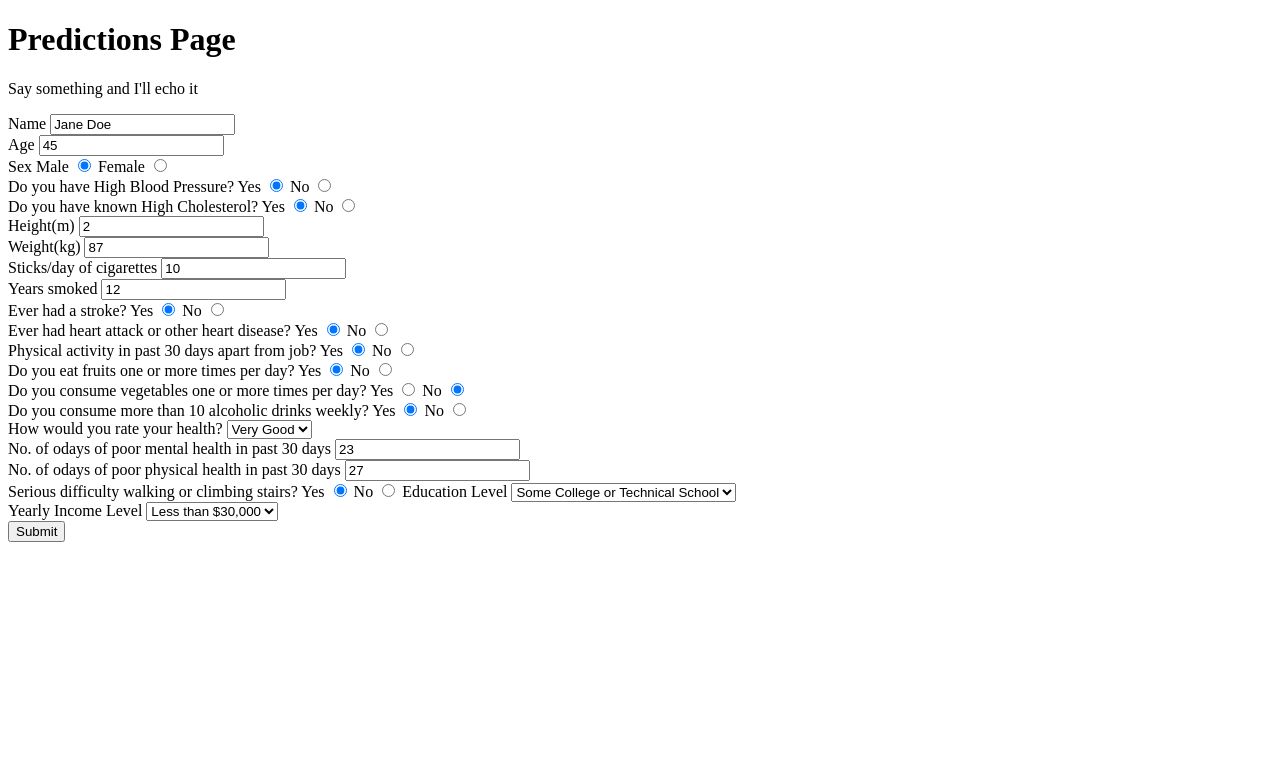
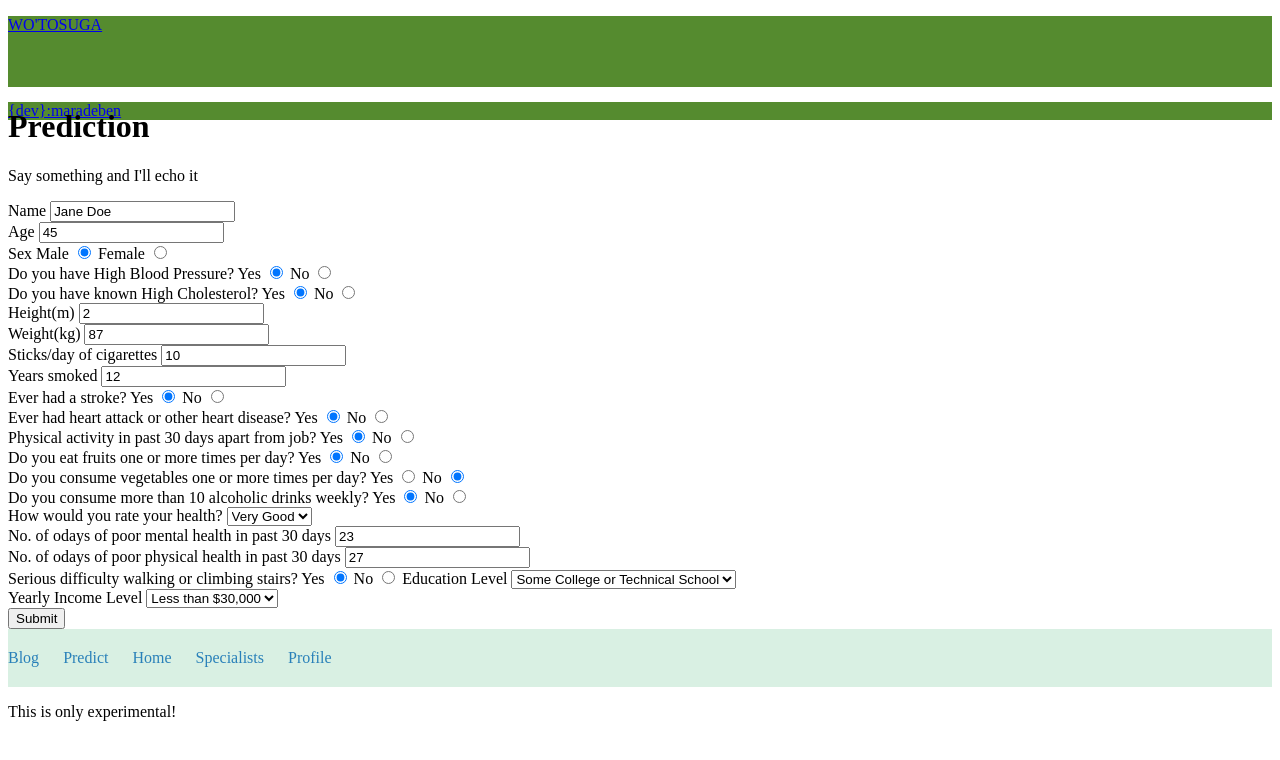
Before and after one commit to maradeben/wotosuga, a FastAPI app: page /predict in a window 1280 px wide. Shown: the top 760 px of the page. Run offline with FastAPI, Linux system fonts and the light colour scheme; parts of the project's set-up code (start-up, migrations or seed data) failed here and were passed over.

Commit message:
setup frontend

```diff
--- /dev/null
+++ b/frontend/static/styles/base.css
@@ -0,0 +1,39 @@
+header {
+    background: #2980b9;
+    height: 70px;
+    width: 100%;
+    border-bottom: 1px solid #558b2f;
+}
+
+header #logo {
+    background: #558b2f;
+    left: 20px;
+    height: 100%;
+}
+
+header #dev {
+    background: #558b2f;
+    right: 20px;
+    heigot: 100%;
+}
+
+.footer-menu {
+    background-color: #d9f0e3;
+    padding: 20px 0;
+}
+
+.footer-menu ul {
+    list-style: none;
+    margin: 0;
+    padding: 0;
+}
+
+.footer-menu ul li {
+    display: inline-block;
+    margin-right: 20px;
+}
+
+.footer-menu ul li a {
+    color: #2980b9;
+    text-decoration: none;
+}
--- /dev/null
+++ b/frontend/templates/blog.html
@@ -0,0 +1,5 @@
+{% extends "home.html" %}
+{% block title %}Wo'tosuga - Blog{% endblock %}
+{% block content %}
+<h1 class="page-title">Blog</h1>
+{% endblock %}
--- /dev/null
+++ b/frontend/templates/dev.html
@@ -0,0 +1,6 @@
+{% extends "home.html" %}
+{% block title %}Wo'tosuga - </dev>{% endblock %}
+{% block content %}
+<h1 class="page-title">Dev</h1>
+<p>maradeben</p>
+{% endblock %}
--- a/frontend/templates/home.html
+++ b/frontend/templates/home.html
@@ -1,13 +1,49 @@
 <!DOCTYPE html>
     <html lang="en">
+    <head>
         <meta charset="UTF-8">
-        <title>Wotosuga - Home</title>
+        <title>{% block title %}Wotosuga - Home{% endblock %}</title>
+
+        <link rel="stylesheet" type="text/css" href="../static/styles/base.css">
+    </head>
         <body>
             <header>
-                <p id='logo'>WO'TOSUGA</p>
-                <p id='dev'>maradeben</p>
-            <button onclick="location.href='/predict';">Go to Predictions</button>
+                <p id='logo'><a href="/">WO'TOSUGA</a></p>
+                <p id='dev'><a href="/dev">{dev}:maradeben</a></p>
+            </header>
             {% block content %}
+            <h1>Welcome to Wo'tosuga</h1>
+            <h3 id="tagline">Your personal AI diabetes assisstant<h3>
+              <button onclick="location.href='/predict';">Go to Predictions</button>
+              <div id="intro">
+                  <p>According to the World Health Organization (WHO), diabetes is a major public health problem. In 2021, an estimated 463 million adults (aged 18 years and older) had diabetes. This number is expected to rise to 642 million by 2040.</p>
+                  <p>There are a number of things that can be done to reduce the burden of diabetes. These include:</p>
+                  <ul>
+                      <li>Early diagnosis and treatment: Early diagnosis and treatment of diabetes can help to prevent complications.</li>
+                      <li>Prevention: There are a number of things that can be done to prevent diabetes, such as maintaining a healthy weight, being physically active, and eating a healthy diet.</li>
+                      <li>Improving access to care: People with diabetes need access to quality care, including medication, regular checkups, and education.</li>
+                      <li>Research: There is ongoing research into new treatments and prevention strategies for diabetes.</li>
+                  </ul>
+                  <p>AI will play a vital role in reducing this burden, and that is why Wo'tosuga is here. With this personal assisstant, you get:
+                  <ul>
+                      <li>A provisional diagnosis with no  hospitals, labs, or needle-pricks.</li>
+                      <li>Access to healthcare providers and specialists involved in various aspects of Diabetes care<li>
+                      <li>Educative materials to keep you informed and updated</li>
+                  </ul>
+
+               <div><button onclick="location.href='/predict':">Get your diabetes risk now</button></div>
             {% endblock %}
+            <footer>
+                <nav class="footer-menu">
+                    <ul>
+                        <li><a href="/blog">Blog</a></li>
+                        <li><a href="/predict">Predict</a></li>
+                        <li><a href="/">Home</a></li>
+                        <li><a href="/specialist">Specialists</a></li>
+                        <li><a href="/profile">Profile</a></li>
+                   </ul>
+                </nav>
+                <p class="disclaimer">This is only experimental!</p>
+            </footer>
         </body>
     </html>
--- a/frontend/templates/predictor.html
+++ b/frontend/templates/predictor.html
@@ -1,9 +1,8 @@
-<!DOCTYPE html>
-    <html lang="en">
-        <meta charset="UTF-8">
-        <title>Wo'tosuga - Predctions</title>
-        <body>
-            <h1>Predictions Page</h1>
+{% extends "home.html"%}
+
+{% block title %} Wo'tosuga - Predict {% endblock %}
+{% block content %}
+            <h1 class="page-title">Prediction</h1>
             <p>Say something and I'll echo it</p>
             <form method="post">
                 <label for="name">Name</label>
@@ -125,7 +124,4 @@
                 <br>
                 <input type="submit">
             </form>
-            <!-- <p>Result: {{result}}</p> -->
-        </body>
-
-    </html>
+{% endblock %}
--- /dev/null
+++ b/frontend/templates/profile.html
@@ -0,0 +1,5 @@
+{% extends "home.html" %}
+{% block title %}Wo'tosuga - Profile{% endblock %}
+{% block content %}
+<h1 class="page-title">Profile</h1>
+{% endblock %}
--- /dev/null
+++ b/frontend/templates/specialists.html
@@ -0,0 +1,5 @@
+{% extends "home.html" %}
+{% block title %}Wo'tosuga - Specialists{% endblock %}
+{% block content %}
+<h1 class="page-title">Specialists</h1>
+{% endblock %}
```
Also changed, not shown: backend/models/schemas.py (+8 -0 lines), frontend/templates/results.html (+5 -11 lines), frontend/static/charts/f93bfd81-33cf-40f1-8a73-ca8edf381fb9-bmi_cat.jpg (added), frontend/static/charts/f93bfd81-33cf-40f1-8a73-ca8edf381fb9-bmi_dist.jpg (added), frontend/static/charts/f93bfd81-33cf-40f1-8a73-ca8edf381fb9-diag_bmi_sex.jpg (added).
